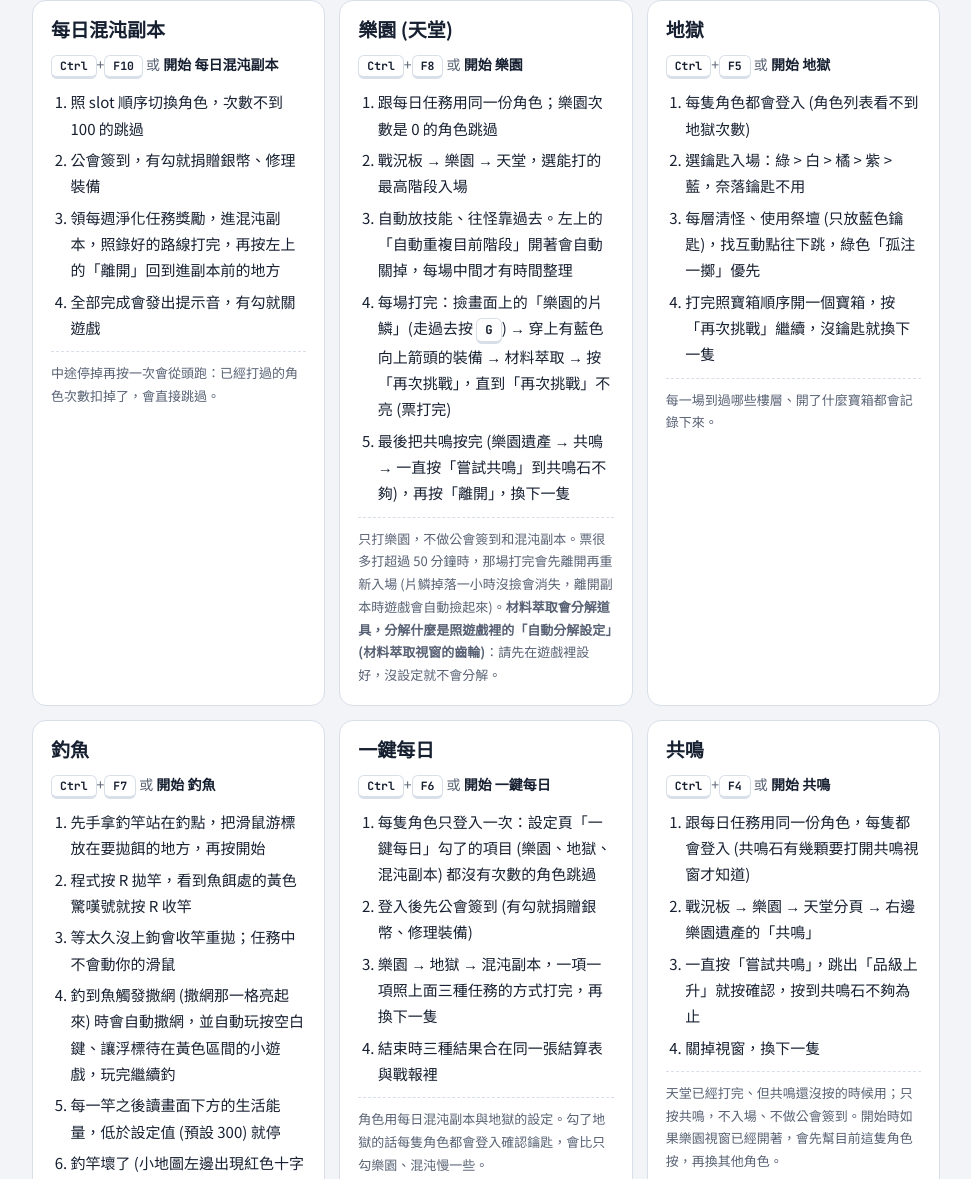
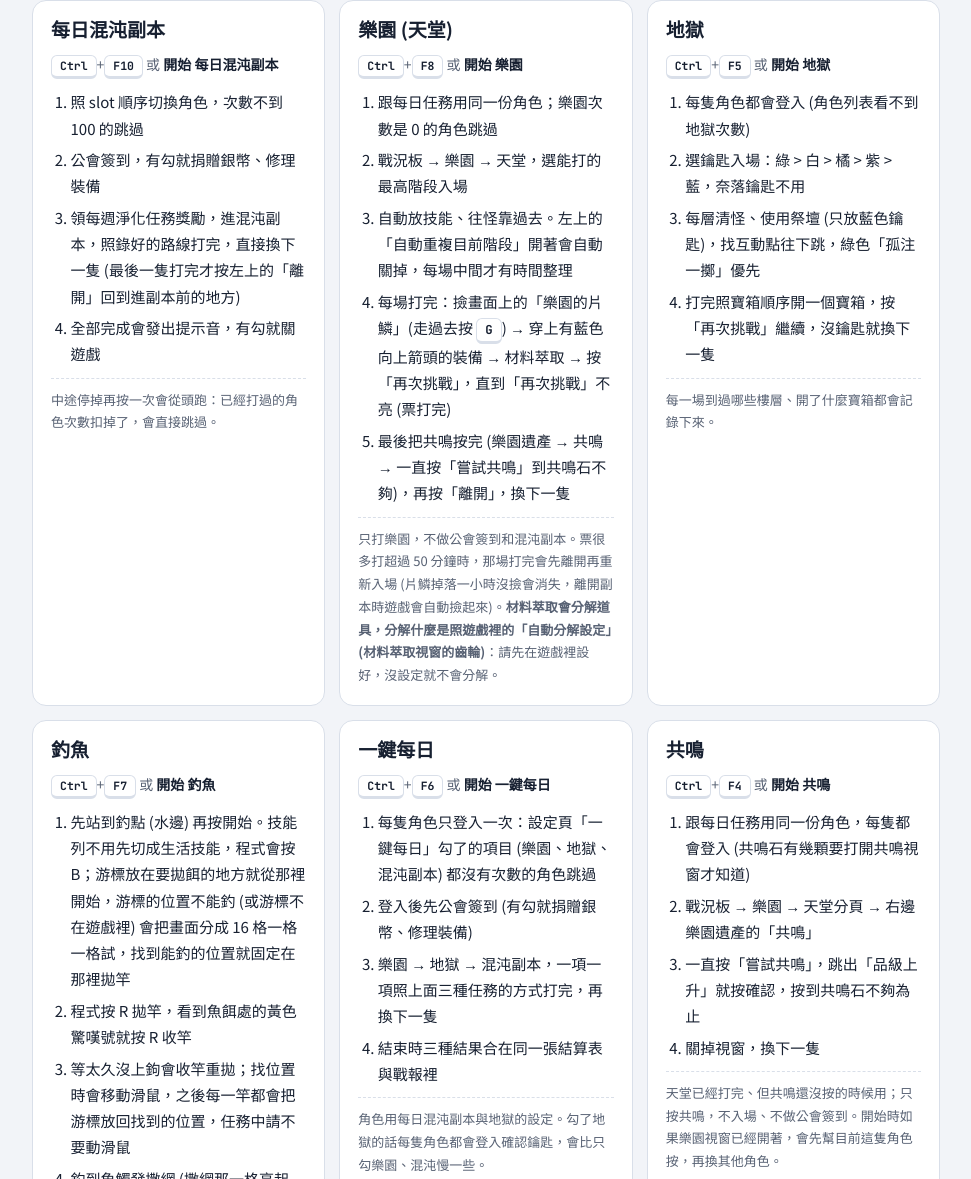
Before and after one commit to sd016808/LostArkSmartHunterGUI, a plain HTML site: page docs/index.html in a window 1280 px wide. Shown: the part 6790-7969 px from the top of the page, without its empty margins (284-1255 px from the left). Drawn offline with Linux system fonts and the light colour scheme; a web font is replaced by a local one.

Commit message:
docs: 更新使用手冊 (圖文版)

```diff
--- a/docs/index.html
+++ b/docs/index.html
@@ -590,7 +590,7 @@ footer { margin-top: 56px; padding-top: 20px; border-top: 1px solid var(--line);
             <ol>
               <li>照 slot 順序切換角色，次數不到 100 的跳過</li>
               <li>公會簽到，有勾就捐贈銀幣、修理裝備</li>
-              <li>領每週淨化任務獎勵，進混沌副本，照錄好的路線打完，再按左上的「離開」回到進副本前的地方</li>
+              <li>領每週淨化任務獎勵，進混沌副本，照錄好的路線打完，直接換下一隻 (最後一隻打完才按左上的「離開」回到進副本前的地方)</li>
               <li>全部完成會發出提示音，有勾就關遊戲</li>
             </ol>
             <div class="foot">中途停掉再按一次會從頭跑：已經打過的角色次數扣掉了，會直接跳過。</div>
@@ -622,9 +622,9 @@ footer { margin-top: 56px; padding-top: 20px; border-top: 1px solid var(--line);
             <h3>釣魚</h3>
             <div class="keys"><kbd>Ctrl</kbd>+<kbd>F7</kbd> 或 <span class="ui">開始 釣魚</span></div>
             <ol>
-              <li>先手拿釣竿站在釣點，把滑鼠游標放在要拋餌的地方，再按開始</li>
+              <li>先站到釣點 (水邊) 再按開始。技能列不用先切成生活技能，程式會按 B；游標放在要拋餌的地方就從那裡開始，游標的位置不能釣 (或游標不在遊戲裡) 會把畫面分成 16 格一格一格試，找到能釣的位置就固定在那裡拋竿</li>
               <li>程式按 R 拋竿，看到魚餌處的黃色驚嘆號就按 R 收竿</li>
-              <li>等太久沒上鉤會收竿重拋；任務中不會動你的滑鼠</li>
+              <li>等太久沒上鉤會收竿重拋；找位置時會移動滑鼠，之後每一竿都會把游標放回找到的位置，任務中請不要動滑鼠</li>
               <li>釣到魚觸發撒網 (撒網那一格亮起來) 時會自動撒網，並自動玩按空白鍵、讓浮標待在黃色區間的小遊戲，玩完繼續釣</li>
               <li>每一竿之後讀畫面下方的生活能量，低於設定值 (預設 300) 就停</li>
               <li>釣竿壞了 (小地圖左邊出現紅色十字鎬) 時，收竿後會用寵物功能把工具和穿戴裝備一起修好再繼續釣；沒有水晶光環修不了就不修</li>
@@ -663,7 +663,7 @@ footer { margin-top: 56px; padding-top: 20px; border-top: 1px solid var(--line);
             <li>工具要開著、登入中，遊戲也要開著；電腦睡著或工具沒開的那一次不會補做。</li>
             <li>時間到時如果已經有任務在跑 (包括暫停中)，這次就跳過，不會停掉正在跑的任務，隔天同一時間再來。</li>
             <li>同一個時間只能排一個任務。</li>
-            <li>排釣魚的話，要先拿好釣竿站在釣點、把游標放在要拋餌的地方。</li>
+            <li>排釣魚的話，要先站到釣點 (水邊)，程式會自己切生活技能、找能拋竿的位置。</li>
           </ul>
         </div>
 
```
